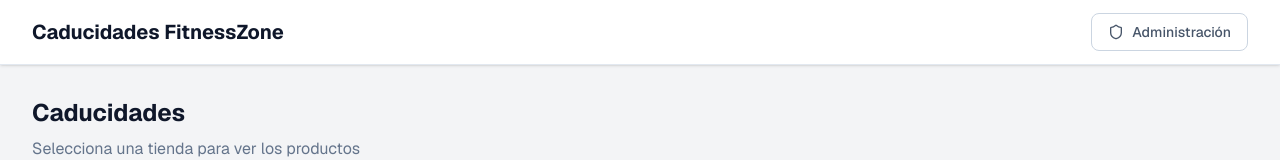
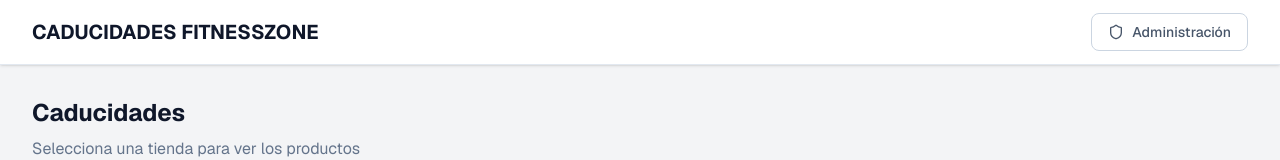
Before and after one commit to aistudiocreative001-toro/caducidades-app, a Next.js app in the folder caducidades-app/: page / in a window 1280 px wide. Shown: the top 160 px of the page. Built offline with nearby package versions, Linux system fonts and the light colour scheme; no server answers.

Commit message:
Uppercase AppBar title

```diff
--- a/caducidades-app/src/components/layout/AppBar.tsx
+++ b/caducidades-app/src/components/layout/AppBar.tsx
@@ -8,7 +8,7 @@
     <header className="bg-white shadow-sm border-b border-[#E2E8F0] sticky top-0 z-50">
       <div className="max-w-7xl mx-auto px-4 sm:px-6 lg:px-8 h-16 flex items-center justify-between">
         <div className="flex items-center gap-2">
-            <Link href="/" className="text-xl font-bold text-[#0F172A] hover:text-[#1565C0] transition-colors">
+            <Link href="/" className="text-xl font-bold text-[#0F172A] hover:text-[#1565C0] transition-colors uppercase">
               Caducidades FitnessZone
             </Link>
         </div>
```
